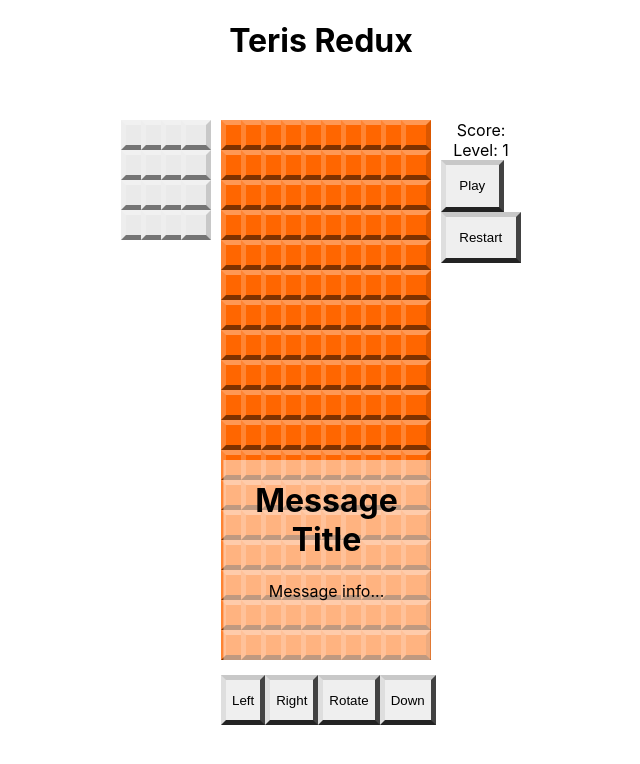
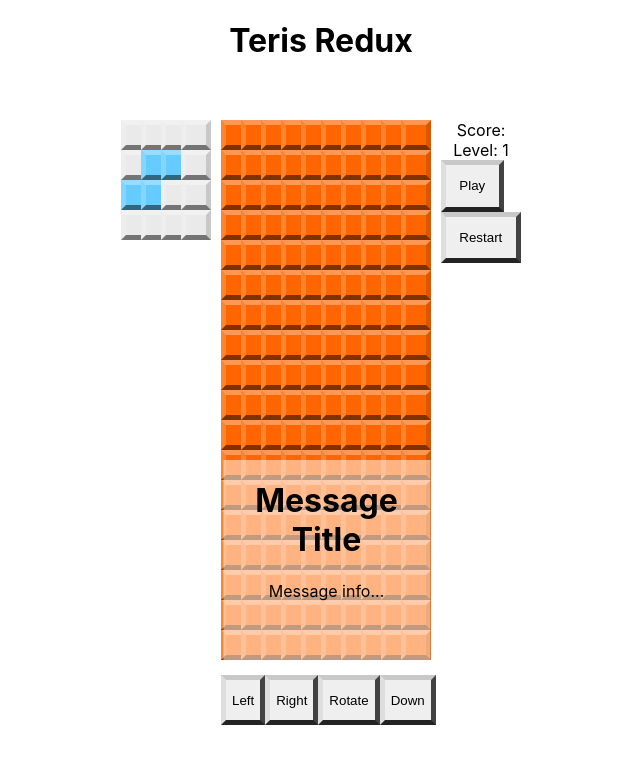
Before and after one commit to Prones94/FEW-2.3-React, a React (Create React App) app in the folder tetris-app/: page / in a window 1280 px wide. Shown: the top 764 px of the page, without its empty margins (319-959 px from the left). Built offline with nearby package versions, Linux system fonts and the light colour scheme.

Commit message:
[add] connection for next block

```diff
--- a/tetris-app/src/components/next-block.js
+++ b/tetris-app/src/components/next-block.js
@@ -1,13 +1,24 @@
 import React, { Component } from 'react'
 import '../styles/NextBlock.css'
 import GridSquare from './grid-square';
+import { connect } from 'react-redux'
+import { shapes } from '../utils'
+
+const mapStateToProps = state => {
+    return {
+        shape: state.game.nextShape
+    }
+}
 
 class NextBlock extends Component {
     makeGrid(){
-        const box = [[0,0,0,0],[0,0,0,0], [0,0,0,0], [0,0,0,0]]
+        const { shape } = this.props
+        const block = shapes[shape][0]
+        const box = shapes[0][0]
         return box.map((rowArray, row) => {
             return rowArray.map((square,col) => {
-                return <GridSquare key={`${row}${col}`} color={0} />
+                const color = block[row][col] === 0 ? 0 : shape
+                return <GridSquare key={`${row}${col}`} color={color} />
             })
         })
     }
@@ -19,4 +30,4 @@ class NextBlock extends Component {
         )
     }
 }
-export default NextBlock
+export default connect(mapStateToProps)(NextBlock)
--- a/tetris-app/src/reducers/game-reducers.js
+++ b/tetris-app/src/reducers/game-reducers.js
@@ -2,8 +2,9 @@ import {
     MOVE_RIGHT, MOVE_LEFT, MOVE_DOWN, ROTATE,
     PAUSE, RESUME, RESTART, GAME_OVER
 } from '../actions'
+import { defaultState } from '../utils'
 
-const gameReducer = (state = {}, action) => {
+const gameReducer = (state = defaultState(), action) => {
     switch(action.type) {
         case ROTATE:
             return state
--- a/tetris-app/src/utils/index.js
+++ b/tetris-app/src/utils/index.js
@@ -6,11 +6,11 @@ export const gridDefault = () => {
     const rows = 18
     const cols = 10
     const array = []
-    for (let row = 0; row < rows; row++) {
-        array.push([])
-        for (let col = 0; col < cols; cols++){
-            array[row].push(0)
-        }
+    for(let row = 0; row < rows; row++){
+      array.push([])
+      for (let col = 0; col < cols; col++){
+        array[row].push(0)
+      }
     }
     return array
 }
```
